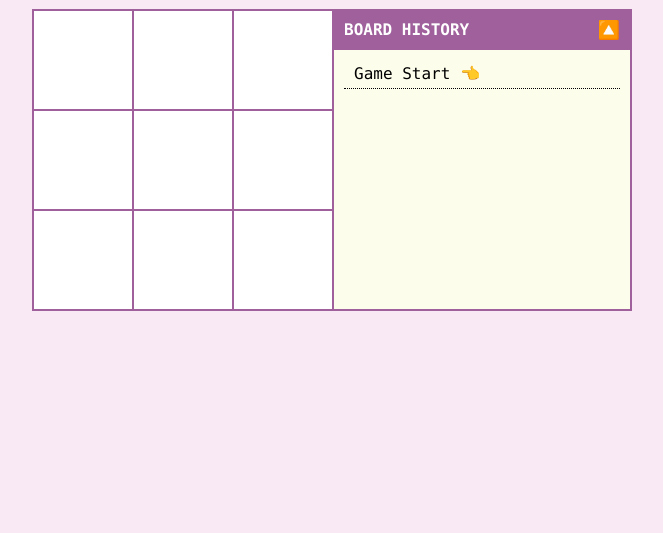
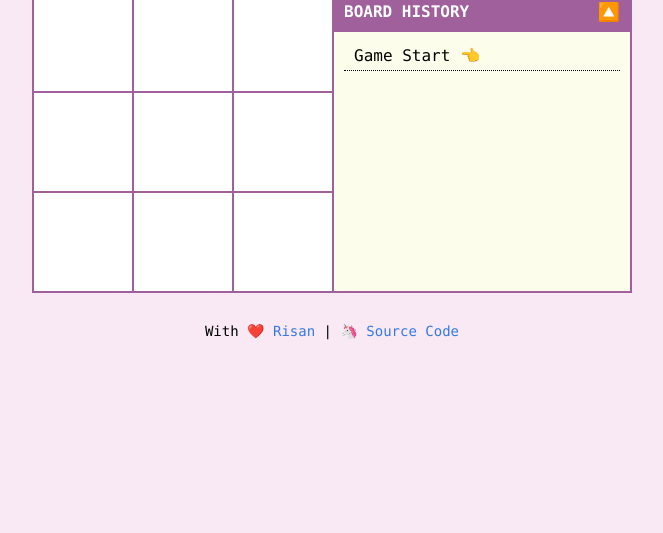
Before and after one commit to risan/react-tic-tac-toe, a React app: page / in a window 1280 px wide. Shown: the part 267-800 px from the top of the page, without its empty margins (308-971 px from the left). Built offline with nearby package versions, Linux system fonts and the light colour scheme.

Commit message:
:sparkles: Add info to the footer

```diff
--- a/public/index.html
+++ b/public/index.html
@@ -8,5 +8,10 @@
   </head>
   <body>
     <div id="root" class="root"></div>
+    <footer class="footer">
+      With ❤️
+      <a href="https://risan.io">Risan</a> |
+      <a href="https://github.com/risan/react-tic-tac-toe">🦄 Source Code</a>
+    </footer>
   </body>
 </html>
--- a/src/styles.css
+++ b/src/styles.css
@@ -13,17 +13,29 @@ html {
 body {
   font-family: SFMono-Regular, Menlo, Monaco, Consolas, "Liberation Mono", "Courier New", monospace;
   font-size: 1rem;
+  display: flex;
+  flex-direction: column;
+  justify-content: center;
+  align-items: center;
   margin: 0;
   height: 100%;
   background: #f9e9f4;
 }
 
-.root {
-  min-height: 100%;
-  display: flex;
-  flex-direction: column;
-  justify-content: center;
-  align-items: center;
+a:link,
+a:visited {
+  color: #3379E4;
+  text-decoration: none;
+}
+
+a:active,
+a:hover {
+  text-decoration: underline;
+}
+
+.footer {
+  font-size: 14px;
+  margin-top: 20px;
 }
 
 .game {
@@ -53,7 +65,6 @@ body {
   flex-wrap: wrap;
   justify-content: center;
   width: 100%;
-  background: #f0f0f0
 }
 
 .board {
@@ -96,13 +107,19 @@ body {
 .board-history {
   display: flex;
   flex-direction: column;
-  flex: 1 1 200px;
+  flex: 1 1 auto;
+  width: 298px;
   max-width: 302px;
   height: 302px;
   padding: 10px;
   background: #FDFDEB;
   border: 2px solid #9F609C;
-  border-left: none;
+}
+
+@media (min-width: 620px) {
+  .board-history {
+    border-left: none;
+  }
 }
 
 .board-history h3 {
```
